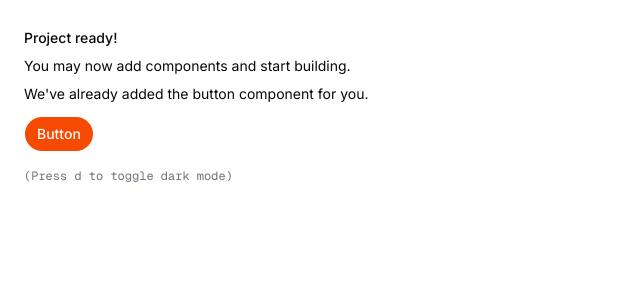
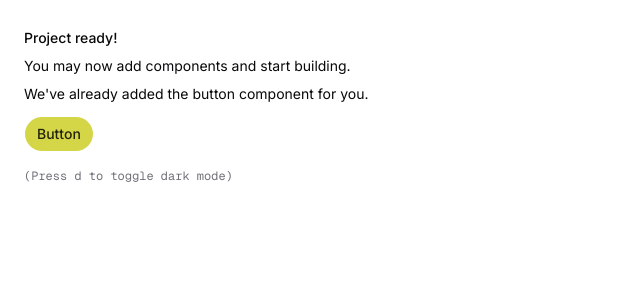
Before and after one commit to viora-studio/nextjs-template, a Next.js app: page / in a window 1280 px wide. Shown: the top 300 px of the page, without its empty margins (0-640 px from the left). Built offline with nearby package versions, Linux system fonts and the light colour scheme.

Commit message:
Viora default colors
Update primary color variables in index.css

```diff
--- a/app/globals.css
+++ b/app/globals.css
@@ -54,8 +54,8 @@
     --card-foreground: oklch(0.141 0.005 285.823);
     --popover: oklch(1 0 0);
     --popover-foreground: oklch(0.141 0.005 285.823);
-    --primary: oklch(0.646 0.222 41.116);
-    --primary-foreground: oklch(0.985 0 0);
+    --primary: oklch(0.85 0.16 110);
+    --primary-foreground: oklch(0.25 0.04 110);
     --secondary: oklch(0.96 0.01 45);
     --secondary-foreground: oklch(0.25 0.04 35);
     --muted: oklch(0.967 0.001 286.375);
@@ -89,8 +89,8 @@
     --card-foreground: oklch(0.985 0 0);
     --popover: oklch(0.21 0.006 285.885);
     --popover-foreground: oklch(0.985 0 0);
-    --primary: oklch(0.646 0.222 41.116);
-    --primary-foreground: oklch(0.985 0 0);
+    --primary: oklch(0.85 0.16 110);
+    --primary-foreground: oklch(0.25 0.04 110);
     --secondary: oklch(0.274 0.025 40);
     --secondary-foreground: oklch(0.985 0 0);
     --muted: oklch(0.274 0.006 286.033);
```
